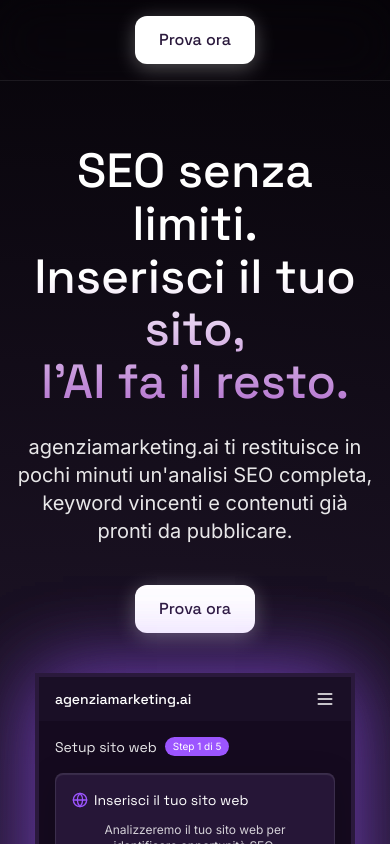
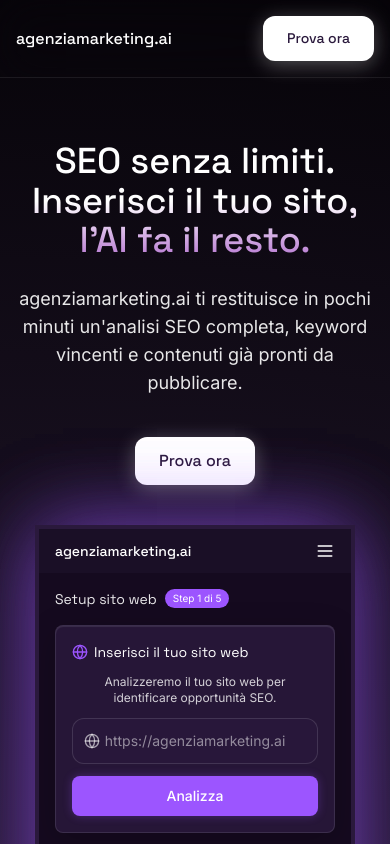
Before and after one commit to studioingiusto/landing-agenziamarketing.ai, a Next.js app: page / in a window 390 px wide. Shown: the top 844 px of the page. Built offline with nearby package versions, Linux system fonts and the light colour scheme.

Commit message:
fix: navbar e corretto grandezza testi

```diff
--- a/components/BenefitsSection.tsx
+++ b/components/BenefitsSection.tsx
@@ -21,7 +21,7 @@ export function BenefitsSection() {
           </span>
         </div> */}
 
-        <h2 className="text-4xl md:text-5xl font-medium font-title mb-6">
+        <h2 className="text-3xl md:text-5xl font-medium font-title mb-6">
           <span className="gradient-text">
             Perché scegliere
             <br />
--- a/components/HeroSection.tsx
+++ b/components/HeroSection.tsx
@@ -18,7 +18,7 @@ import React from "react";
 const HeroSection = () => {
   return (
     <>
-      <h1 className="text-5xl md:text-7xl mb-6 max-w-4xl font-medium !leading-[1.1] font-title">
+      <h1 className="text-4xl md:text-7xl mb-6 max-w-4xl font-medium !leading-[1.1] font-title">
         <span className="gradient-text">
           SEO senza limiti.
           <br />
@@ -28,7 +28,7 @@ const HeroSection = () => {
         </span>
       </h1>
 
-      <p className="text-white/90 max-w-3xl mb-10 text-xl font-normal">
+      <p className="text-white/90 max-w-3xl mb-10 text-lg md:text-xl font-normal">
         agenziamarketing.ai ti restituisce in pochi minuti un'analisi SEO
         completa, keyword vincenti e contenuti già pronti da pubblicare.
       </p>
--- a/components/Navbar.tsx
+++ b/components/Navbar.tsx
@@ -5,65 +5,75 @@ import React from "react";
 const Navbar = () => {
   return (
     <header className="border-b border-[#ffffff15] py-4 sticky top-0 z-50 backdrop-blur-xl">
-      <div className="container mx-auto flex items-center justify-center px-4">
-        <div className="flex items-center justify-between gap-12">
-          <nav className="hidden md:flex items-center gap-8">
+      <div className="max-w-5xl mx-auto px-4">
+        <div className="flex items-center justify-between gap-12 max-w-5xl">
           <Link
             href="#home"
-              className="font-title text-white text-xl font-medium scroll-smooth"
+            className="font-title text-white text-base md:text-xl font-medium scroll-smooth"
             scroll={false}
             onClick={(e) => {
               e.preventDefault();
-                document.getElementById('home')?.scrollIntoView({ behavior: 'smooth' });
+              document
+                .getElementById("home")
+                ?.scrollIntoView({ behavior: "smooth" });
             }}
           >
             agenziamarketing.ai
           </Link>
+          <nav className="flex items-center gap-8">
             <Link
               href="#come-funziona"
-              className="text-white/80 hover:text-white flex items-center gap-1 text-[15px] scroll-smooth"
+              className="hidden md:flex text-white/80 hover:text-white items-center gap-1 text-[15px] scroll-smooth"
               scroll={false}
               onClick={(e) => {
                 e.preventDefault();
-                document.getElementById('come-funziona')?.scrollIntoView({ behavior: 'smooth' });
+                document
+                  .getElementById("come-funziona")
+                  ?.scrollIntoView({ behavior: "smooth" });
               }}
             >
               Come funziona
             </Link>
             <Link
               href="#perche"
-              className="text-white/80 hover:text-white text-[15px] scroll-smooth"
+              className="hidden md:flex text-white/80 hover:text-white text-[15px] scroll-smooth"
               scroll={false}
               onClick={(e) => {
                 e.preventDefault();
-                document.getElementById('perche')?.scrollIntoView({ behavior: 'smooth' });
+                document
+                  .getElementById("perche")
+                  ?.scrollIntoView({ behavior: "smooth" });
               }}
             >
               Perché
             </Link>
             <Link
               href="#prima-dopo"
-              className="text-white/80 hover:text-white flex items-center gap-1 text-[15px] scroll-smooth"
+              className="hidden md:flex text-white/80 hover:text-white items-center gap-1 text-[15px] scroll-smooth"
               scroll={false}
               onClick={(e) => {
                 e.preventDefault();
-                document.getElementById('prima-dopo')?.scrollIntoView({ behavior: 'smooth' });
+                document
+                  .getElementById("prima-dopo")
+                  ?.scrollIntoView({ behavior: "smooth" });
               }}
             >
               Prima e dopo
             </Link>
-          </nav>
             <Link
               href="#form"
-            className="bg-white text-[#2a193c] px-6 py-3 rounded-lg font-medium hover:bg-white/90 transition-colors font-title shadow-[0_4px_20px_rgba(255,255,255,0.3)] scroll-smooth"
+              className="bg-white text-[#2a193c] px-6 py-3 rounded-lg font-medium hover:bg-white/90 transition-colors text-[14px] font-title shadow-[0_4px_20px_rgba(255,255,255,0.3)] scroll-smooth"
               scroll={false}
               onClick={(e) => {
                 e.preventDefault();
-              document.getElementById('form')?.scrollIntoView({ behavior: 'smooth' });
+                document
+                  .getElementById("form")
+                  ?.scrollIntoView({ behavior: "smooth" });
               }}
             >
               Prova ora
             </Link>
+          </nav>
         </div>
       </div>
     </header>
```
Lines whose indentation alone changed are shown as unchanged.
